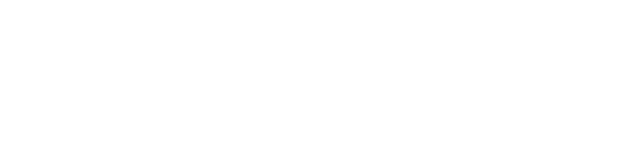
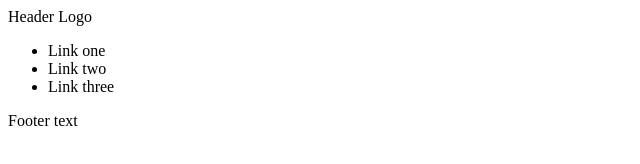
Before and after one commit to lindestad/odin-landing-page, a plain HTML site: page index.html in a window 1280 px wide. Shown: the whole page, without its empty margins (0-640 px from the left). Drawn offline with Linux system fonts and the light colour scheme.

Commit message:
Populate html in header and footer

```diff
--- a/index.html
+++ b/index.html
@@ -9,7 +9,26 @@
 </head>
 
 <body>
+    <div class="header">
+        <div class="header-left">
+            Header Logo
+        </div>
+        <div class="header-right">
+            <ul class="header-small-links">
+                <li>Link one</li>
+                <li>Link two</li>
+                <li>Link three</li>
+            </ul>
+        </div>
+    </div>
 
+    <div class="content">
+
+    </div>
+
+    <div class="footer">
+        Footer text
+    </div>
 </body>
 
 </html>
```
